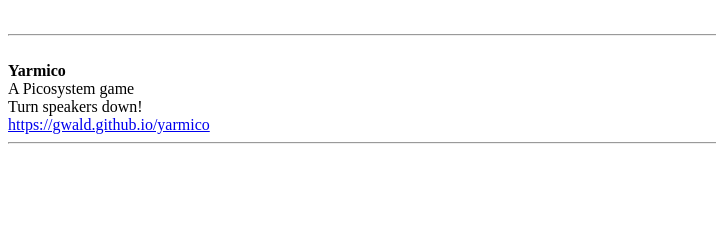
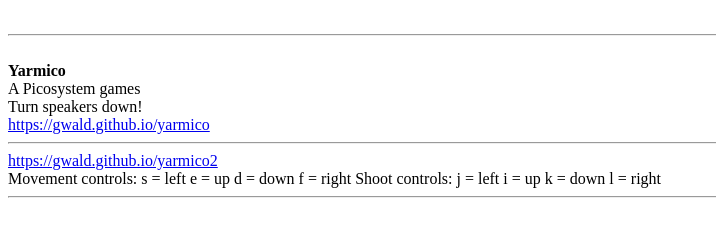
Before and after one commit to gwald/gwald.github.com, a plain HTML site: page index.html in a window 1280 px wide. Shown: the whole page, without its empty margins (0-716 px from the left). Drawn offline with Linux system fonts and the light colour scheme.

Commit message:
Update index.html

```diff
--- a/index.html
+++ b/index.html
@@ -6,7 +6,7 @@
       <BR>
     <B>Yarmico</B>
 <br>
-A Picosystem game
+A Picosystem games
 <br>
 Turn speakers down!
 <br>
@@ -14,6 +14,15 @@ Turn speakers down!
 
 
     <BR>
+
+   <hr>
+        <a href="https://gwald.github.io/yarmico2">https://gwald.github.io/yarmico2</a>
+
+
+    <BR>
+Movement controls: s = left e = up d = down f = right
+Shoot controls: j = left i = up k = down l = right
+
     <HR>
       <BR>
 
```
